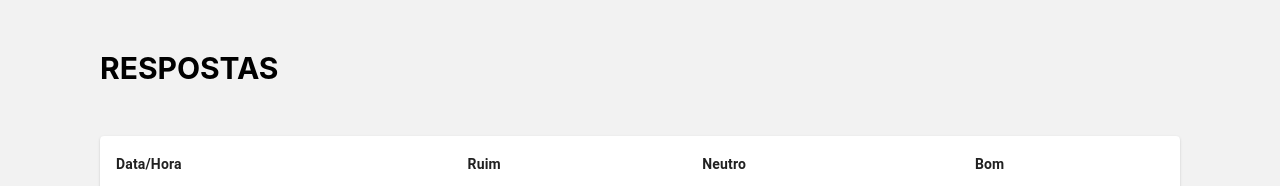
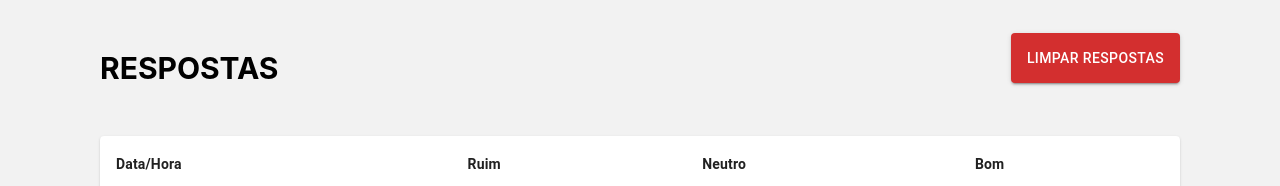
Before and after one commit to brunoleonardi/contraB, a React (Create React App) app: page /respostas in a window 1280 px wide. Shown: the top 186 px of the page. Built offline with nearby package versions, Linux system fonts and the light colour scheme; no server answers; a web font is replaced by a local one.

Commit message:
cleartable logic

```diff
--- a/src/pages/respostas.jsx
+++ b/src/pages/respostas.jsx
@@ -1,14 +1,14 @@
 import React, { useEffect, useState } from "react";
 import {
-    Table, TableBody, TableCell, TableContainer, TableHead, TableRow, Paper
+    Table, TableBody, TableCell, TableContainer, TableHead, TableRow, Paper, Button
 } from "@mui/material";
 
 const TabelaRespostas = () => {
-    const [dados, setDados] = useState([])
+    const [dados, setDados] = useState([]);
 
     useEffect(() => {
         getResponses();
-    }, [])
+    }, []);
 
     const getResponses = async () => {
         const res = await fetch('/api/getResponses');
@@ -17,14 +17,33 @@ const TabelaRespostas = () => {
         console.log(data);
     };
 
-    // CALCULA OS TOTAIS
+    const limparRespostas = async () => {
+        const confirmed = window.confirm('Tem certeza que deseja apagar todos os dados?');
+        if (confirmed) {
+            await fetch('/api/clearResponses', { method: 'POST' });
+            getResponses();
+        }
+    };
+
     const totalRuim = dados.reduce((acc, curr) => acc + (curr.ruim || 0), 0);
     const totalNeutro = dados.reduce((acc, curr) => acc + (curr.neutro || 0), 0);
     const totalBom = dados.reduce((acc, curr) => acc + (curr.bom || 0), 0);
 
     return (
         <div className="respostas">
-            <div className="titleRespostas">RESPOSTAS</div>
+            <div style={{display: 'flex', justifyContent: 'space-between', alignItems: 'center'}}>
+                <div className="titleRespostas">RESPOSTAS</div>
+
+                <Button
+                    variant="contained"
+                    color="error"
+                    onClick={limparRespostas}
+                    style={{ marginBottom: "20px", height: '50px' }}
+                >
+                    Limpar Respostas
+                </Button>
+            </div>
+
             <TableContainer component={Paper}>
                 <Table>
                     <TableHead>
@@ -36,7 +55,7 @@ const TabelaRespostas = () => {
                         </TableRow>
                     </TableHead>
                     <TableBody>
-                        {dados?.reverse().map((linha) => (
+                        {dados?.slice().reverse().map((linha) => (
                             <TableRow key={linha._id}>
                                 <TableCell>{new Date(linha.timestamp).toLocaleString()}</TableCell>
                                 <TableCell>{linha.ruim}</TableCell>
@@ -44,7 +63,6 @@ const TabelaRespostas = () => {
                                 <TableCell>{linha.bom}</TableCell>
                             </TableRow>
                         ))}
-                        {/* Linha de TOTAL */}
                         <TableRow style={{ backgroundColor: "#fff" }}>
                             <TableCell><strong>Total</strong></TableCell>
                             <TableCell><strong>{totalRuim}</strong></TableCell>
```
Also changed, not shown: api/clearResponses.js (added, +28 -0 lines).
